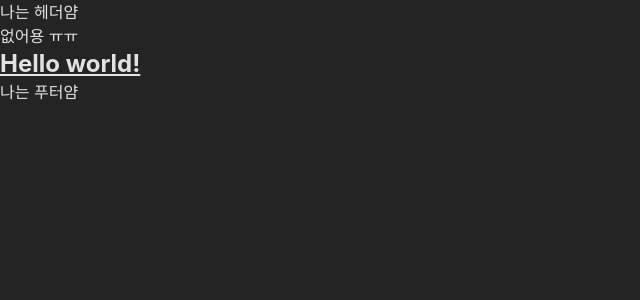
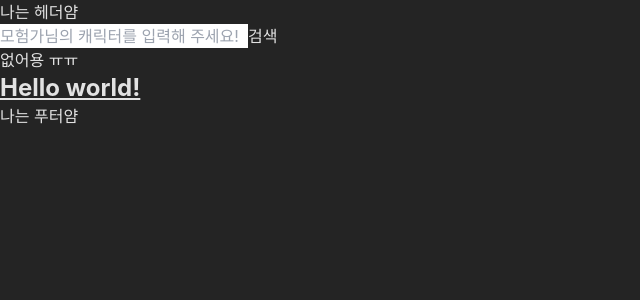
Before and after one commit to ByeoliKim/starS2dohee, a React (Vite) app in the folder star-lost-ark/: page / in a window 1280 px wide. Shown: the top 300 px of the page, without its empty margins (0-640 px from the left). Built offline with nearby package versions, Linux system fonts and the light colour scheme; no server answers.

Commit message:
⭐ 검색 추가

```diff
--- a/star-lost-ark/src/App.jsx
+++ b/star-lost-ark/src/App.jsx
@@ -1,19 +1,51 @@
+import { useState } from "react";
 import Layout from "./Components/Layout";
 import { getChaData } from "./services"
 import { useQuery } from "react-query"
 
 function App() {
+  // const { data: chaData } = useQuery({
+  //   queryKey: 'chaData',
+  //   queryFn: () => getChaData('김별이'),
+  // });
+
+  // console.log(chaData);
+
+  const [chaName, setChaName] = useState('');
+  const [searchName, setSearchName] = useState('');
+
+  const handleSearch = () => {
+    setSearchName(chaName);
+  }
+
   const { data: chaData } = useQuery({
-    queryKey: 'chaData',
-    queryFn: () => getChaData('김별이'),
-  });
+    queryKey : ['chaData', searchName],
+    queryFn: () => getChaData(searchName),
+  })
 
-  console.log(chaData);
   return (
     <Layout>
       <main>
           <div className="main-wrap">
-            {chaData ? <h2 className="underline">{chaData.data.CharacterName} 님은 로악귀세요.</h2> : ""}
+
+            <input
+              placeholder="모험가님의 캐릭터를 입력해 주세요!"
+              onChange={(e) => {
+                setChaName(e.target.value);
+                console.log(chaName);
+              }}
+              value={chaName}
+              onKeyDown={(e) => {
+                if(e.key === 'Enter') {
+                  handleSearch();
+                }
+              }}
+            />
+            <button
+              onClick={handleSearch}
+            >검색</button>
+
+            {chaData ? <h2 className="underline">{chaData.data.CharacterName} 님은 십로악귀세요.</h2> : ""}
             {chaData ? <img src={chaData.data.CharacterImage} /> : <div>없어용 ㅠㅠ</div>}
             <h1 className="text-2xl font-bold underline">
               Hello world!
```
